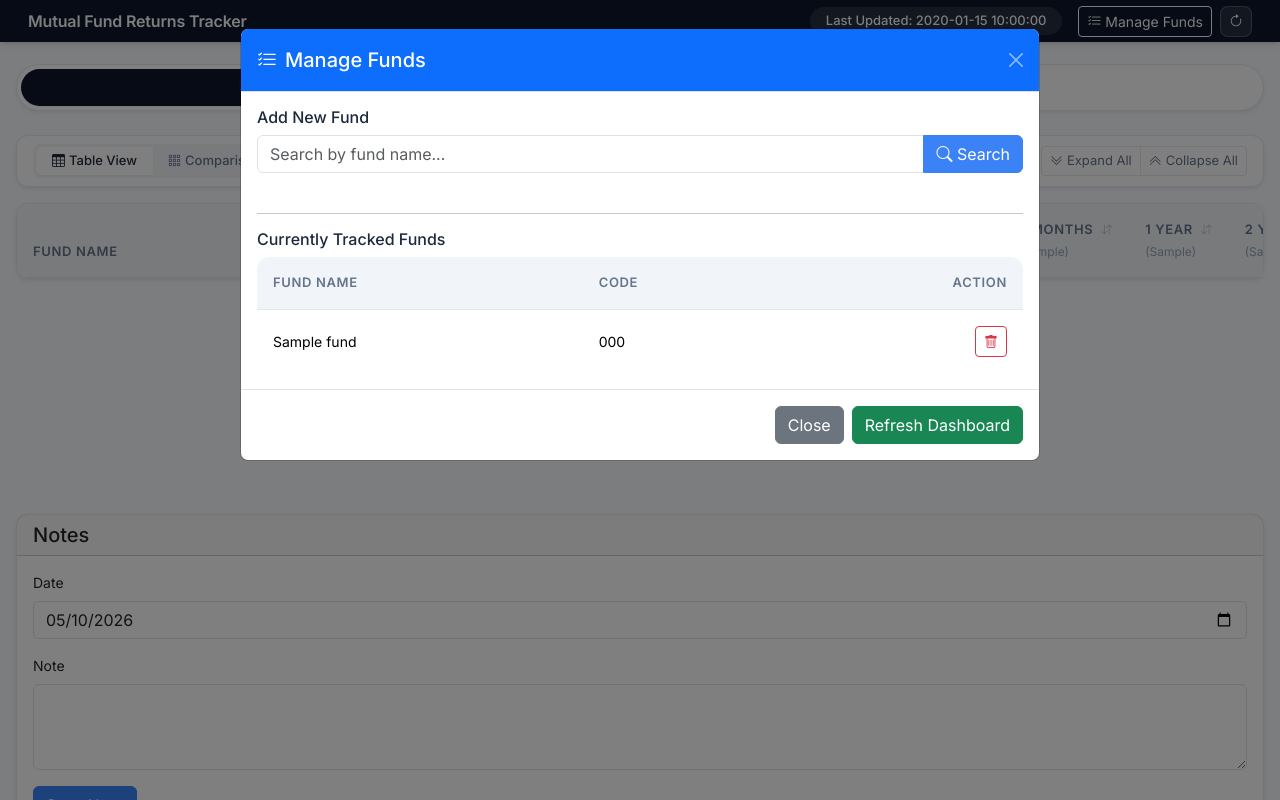
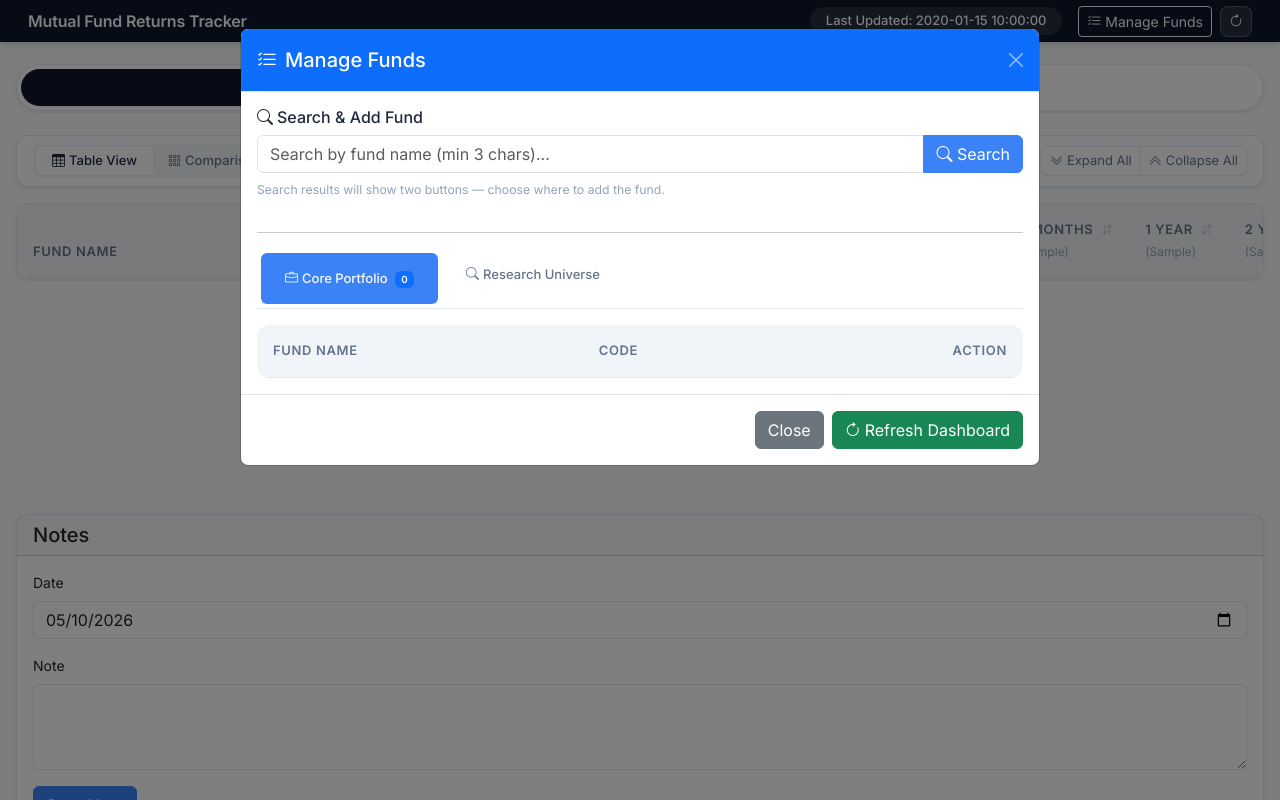
Before and after one commit to ishankgp/MF_return_tracker, a Flask app: template templates/index.html in a window 1280 px wide, after a click on "Manage Funds". Run offline with Flask 3, Linux system fonts and the light colour scheme; the template is opened without the code that fills it: most values are stand-ins (such as "Sample title", 1, 10 or a date in 2020); lists and menus that the app fills with data are empty; some libraries are stand-ins or nearby versions.

Commit message:
feat: implement research fund management CRUD operations, add persistence for research fund data, and optimize frontend sorting with static assets.

```diff
--- a/app.py
+++ b/app.py
@@ -1,6 +1,6 @@
 from flask import Flask, render_template, send_from_directory, jsonify, request, redirect, url_for, flash, session
 
-from fetch_mf_returns import fetch_funds_data, load_funds, add_fund, remove_fund
+from fetch_mf_returns import fetch_funds_data, load_funds, add_fund, remove_fund, add_research_fund, remove_research_fund, load_research_funds
 import json
 from datetime import datetime, timedelta
 from functools import wraps
@@ -449,6 +449,43 @@ def api_remove_fund(code):
         return jsonify({"success": True, "message": "Fund removed successfully"})
     return jsonify({"error": "Fund not found or error removing"}), 400
 
+# Research Funds Management
+@app.route('/api/research-funds', methods=['POST'])
+@login_required
+def api_add_research_fund():
+    data = request.json
+    name = data.get('name')
+    code = data.get('code')
+    if not name or not code:
+        return jsonify({"error": "Name and code required"}), 400
+
+    if add_research_fund(name, str(code)):
+        # Clear cache so next fetch gets new fund
+        memory_cache.clear()
+        if redis_client:
+            for key in redis_client.scan_iter("get_cached_data:*"):
+                redis_client.delete(key)
+        return jsonify({"success": True, "message": "Fund added to research"})
+    return jsonify({"error": "Fund already in research or error adding"}), 400
+
+@app.route('/api/research-funds/<code>', methods=['DELETE'])
+@login_required
+def api_remove_research_fund(code):
+    if remove_research_fund(str(code)):
+        # Clear cache so next fetch reflects removal
+        memory_cache.clear()
+        if redis_client:
+            for key in redis_client.scan_iter("get_cached_data:*"):
+                redis_client.delete(key)
+        return jsonify({"success": True, "message": "Fund removed from research"})
+    return jsonify({"error": "Fund not found in research or error removing"}), 400
+
+@app.route('/api/research-funds', methods=['GET'])
+@login_required
+def api_get_research_funds():
+    """Get all research funds (raw list, not fetched data)"""
+    return jsonify(load_research_funds())
+
 # Notes Management
 NOTES_FILE = os.path.join(DATA_DIR, 'notes.json')
 CSV_FILE = os.path.join(DATA_DIR, 'mutual_fund_returns.csv')
--- a/static/app.js
+++ b/static/app.js
@@ -417,6 +417,11 @@
             const fundSearchResults = document.getElementById('fundSearchResults');
             const refreshAfterManageBtn = document.getElementById('refreshAfterManageBtn');
 
+            // Allow Enter key to trigger search
+            fundSearchInput?.addEventListener('keydown', (e) => {
+                if (e.key === 'Enter') fundSearchBtn?.click();
+            });
+
             fundSearchBtn?.addEventListener('click', async () => {
                 const query = fundSearchInput.value.trim();
                 if (query.length < 3) {
@@ -436,21 +441,39 @@
                             fundSearchResults.innerHTML = '<div class="list-group-item text-muted">No funds found</div>';
                         } else {
                             results.forEach(fund => {
-                                const btn = document.createElement('button');
-                                btn.className = 'list-group-item list-group-item-action d-flex justify-content-between align-items-center';
-                                btn.innerHTML = `
-                                    <div>
-                                        <h6 class="mb-0">${fund.schemeName}</h6>
+                                const div = document.createElement('div');
+                                div.className = 'list-group-item d-flex justify-content-between align-items-center';
+                                const safeName = fund.schemeName.replace(/"/g, '&quot;');
+                                div.innerHTML = `
+                                    <div class="flex-grow-1 me-2" style="min-width:0;">
+                                        <h6 class="mb-0 text-truncate">${fund.schemeName}</h6>
                                         <small class="text-muted">Code: ${fund.schemeCode}</small>
                                     </div>
-                                    <span class="btn btn-sm btn-success add-fund-btn" data-code="${fund.schemeCode}" data-name="${fund.schemeName}">Add</span>
+                                    <div class="btn-group btn-group-sm flex-shrink-0" role="group">
+                                        <button class="btn btn-success add-portfolio-btn"
+                                                data-code="${fund.schemeCode}"
+                                                data-name="${safeName}"
+                                                title="Add to Core Portfolio">
+                                            <i class="bi bi-briefcase me-1"></i>Portfolio
+                                        </button>
+                                        <button class="btn btn-info text-white add-research-btn"
+                                                data-code="${fund.schemeCode}"
+                                                data-name="${safeName}"
+                                                title="Add to Research Universe">
+                                            <i class="bi bi-search me-1"></i>Research
+                                        </button>
+                                    </div>
                                 `;
-                                fundSearchResults.appendChild(btn);
+                                fundSearchResults.appendChild(div);
                             });
 
-                            // Add listeners to new add buttons
-                            document.querySelectorAll('.add-fund-btn').forEach(btn => {
-                                btn.addEventListener('click', handleAddFund);
+                            // Add listeners for portfolio add buttons
+                            document.querySelectorAll('.add-portfolio-btn').forEach(btn => {
+                                btn.addEventListener('click', (e) => handleAddFund(e, '/api/funds', 'Portfolio'));
+                            });
+                            // Add listeners for research add buttons
+                            document.querySelectorAll('.add-research-btn').forEach(btn => {
+                                btn.addEventListener('click', (e) => handleAddFund(e, '/api/research-funds', 'Research'));
                             });
                         }
                     }
@@ -463,45 +486,61 @@
                 }
             });
 
-            async function handleAddFund(e) {
+            async function handleAddFund(e, apiUrl, destination) {
                 const btn = e.currentTarget;
                 const code = btn.dataset.code;
                 const name = btn.dataset.name;
 
+                // Disable both sibling buttons
+                const btnGroup = btn.closest('.btn-group');
+                const allBtns = btnGroup ? btnGroup.querySelectorAll('button') : [btn];
+
                 btn.innerHTML = '<span class="spinner-border spinner-border-sm"></span>';
-                btn.disabled = true;
+                allBtns.forEach(b => b.disabled = true);
 
                 try {
-                    const response = await fetch('/api/funds', {
+                    const response = await fetch(apiUrl, {
                         method: 'POST',
                         headers: { 'Content-Type': 'application/json' },
                         body: JSON.stringify({ code, name })
                     });
 
-                    const data = await response.json();
+                    let data;
+                    const contentType = response.headers.get("content-type");
+                    if (contentType && contentType.indexOf("application/json") !== -1) {
+                        data = await response.json();
+                    } else {
+                        data = { error: 'Server returned non-JSON response' };
+                    }
                     if (response.ok) {
                         btn.className = 'btn btn-sm btn-secondary';
-                        btn.textContent = 'Added';
-                        alert('Fund added successfully! Refresh dashboard to see changes.');
+                        btn.innerHTML = `<i class="bi bi-check-lg"></i> Added to ${destination}`;
+                        // Re-enable the other button
+                        allBtns.forEach(b => { if (b !== btn) b.disabled = false; });
                     } else {
-                        alert(data.error || 'Error adding fund');
-                        btn.innerHTML = 'Add';
-                        btn.disabled = false;
+                        alert(data.error || `Error adding fund to ${destination}`);
+                        btn.innerHTML = destination === 'Portfolio'
+                            ? '<i class="bi bi-briefcase me-1"></i>Portfolio'
+                            : '<i class="bi bi-search me-1"></i>Research';
+                        allBtns.forEach(b => b.disabled = false);
                     }
                 } catch (error) {
                     console.error('Error adding fund:', error);
-                    alert('Error adding fund');
-                    btn.innerHTML = 'Add';
-                    btn.disabled = false;
+                    alert(`Error adding fund to ${destination}`);
+                    btn.innerHTML = destination === 'Portfolio'
+                        ? '<i class="bi bi-briefcase me-1"></i>Portfolio'
+                        : '<i class="bi bi-search me-1"></i>Research';
+                    allBtns.forEach(b => b.disabled = false);
                 }
             }
 
+            // Remove portfolio fund handler
             document.querySelectorAll('.remove-fund-btn').forEach(btn => {
                 btn.addEventListener('click', async (e) => {
                     const code = e.currentTarget.dataset.code;
                     const name = e.currentTarget.dataset.name;
 
-                    if (confirm(`Are you sure you want to remove ${name}?`)) {
+                    if (confirm(`Remove "${name}" from portfolio?`)) {
                         const targetBtn = e.currentTarget;
                         targetBtn.innerHTML = '<span class="spinner-border spinner-border-sm"></span>';
                         targetBtn.disabled = true;
@@ -529,6 +568,87 @@
                 });
             });
 
+            // --- Research Funds Tab in Modal ---
+            async function loadResearchFundsList() {
+                const tbody = document.getElementById('researchFundsList');
+                if (!tbody) return;
+
+                try {
+                    const response = await fetch('/api/research-funds');
+                    if (response.ok) {
+                        const funds = await response.json();
+                        const countBadge = document.getElementById('researchFundCount');
+                        if (countBadge) countBadge.textContent = funds.length;
+
+                        tbody.innerHTML = '';
+                        if (funds.length === 0) {
+                            tbody.innerHTML = '<tr><td colspan="3" class="text-center text-muted py-3">No research funds configured</td></tr>';
+                            return;
+                        }
+
+                        funds.forEach(fund => {
+                            const tr = document.createElement('tr');
+                            tr.innerHTML = `
+                                <td>${fund.name}</td>
+                                <td>${fund.code}</td>
+                                <td class="text-end">
+                                    <button class="btn btn-sm btn-outline-danger remove-research-fund-btn" data-code="${fund.code}" data-name="${fund.name.replace(/"/g, '&quot;')}">
+                                        <i class="bi bi-trash"></i>
+                                    </button>
+                                </td>
+                            `;
+                            tbody.appendChild(tr);
+                        });
+
+                        // Attach remove handlers
+                        tbody.querySelectorAll('.remove-research-fund-btn').forEach(btn => {
+                            btn.addEventListener('click', handleRemoveResearchFund);
+                        });
+                    }
+                } catch (error) {
+                    console.error('Error loading research funds:', error);
+                    tbody.innerHTML = '<tr><td colspan="3" class="text-center text-danger">Error loading research funds</td></tr>';
+                }
+            }
+
+            async function handleRemoveResearchFund(e) {
+                const btn = e.currentTarget;
+                const code = btn.dataset.code;
+                const name = btn.dataset.name;
+
+                if (confirm(`Remove "${name}" from research universe?`)) {
+                    btn.innerHTML = '<span class="spinner-border spinner-border-sm"></span>';
+                    btn.disabled = true;
+
+                    try {
+                        const response = await fetch(`/api/research-funds/${code}`, {
+                            method: 'DELETE'
+                        });
+
+                        if (response.ok) {
+                            btn.closest('tr').remove();
+                            // Update count badge
+                            const countBadge = document.getElementById('researchFundCount');
+                            if (countBadge) countBadge.textContent = parseInt(countBadge.textContent) - 1;
+                        } else {
+                            const data = await response.json();
+                            alert(data.error || 'Error removing fund');
+                            btn.innerHTML = '<i class="bi bi-trash"></i>';
+                            btn.disabled = false;
+                        }
+                    } catch (error) {
+                        console.error('Error removing research fund:', error);
+                        alert('Error removing fund');
+                        btn.innerHTML = '<i class="bi bi-trash"></i>';
+                        btn.disabled = false;
+                    }
+                }
+            }
+
+            // Load research funds when modal opens or research tab is clicked
+            const manageFundsModal = document.getElementById('manageFundsModal');
+            manageFundsModal?.addEventListener('shown.bs.modal', loadResearchFundsList);
+
             refreshAfterManageBtn?.addEventListener('click', () => {
                 window.location.reload();
             });
--- a/templates/partials/_manage_funds_modal.html
+++ b/templates/partials/_manage_funds_modal.html
@@ -1,20 +1,22 @@
 <!-- Manage Funds Modal -->
 <div class="modal fade" id="manageFundsModal" tabindex="-1" aria-labelledby="manageFundsModalLabel" aria-hidden="true">
-    <div class="modal-dialog modal-lg">
+    <div class="modal-dialog modal-lg modal-dialog-scrollable">
         <div class="modal-content">
             <div class="modal-header bg-primary text-white">
                 <h5 class="modal-title" id="manageFundsModalLabel"><i class="bi bi-list-check me-2"></i>Manage Funds</h5>
                 <button type="button" class="btn-close btn-close-white" data-bs-dismiss="modal" aria-label="Close"></button>
             </div>
             <div class="modal-body">
+                <!-- Search Section -->
                 <div class="row mb-4">
                     <div class="col-md-12">
-                        <h6>Add New Fund</h6>
-                        <div class="input-group mb-3">
-                            <input type="text" id="fundSearchInput" class="form-control" placeholder="Search by fund name..." aria-label="Search">
+                        <h6><i class="bi bi-search me-1"></i>Search & Add Fund</h6>
+                        <div class="input-group mb-2">
+                            <input type="text" id="fundSearchInput" class="form-control" placeholder="Search by fund name (min 3 chars)..." aria-label="Search">
                             <button class="btn btn-primary" type="button" id="fundSearchBtn"><i class="bi bi-search"></i> Search</button>
                         </div>
-                        <div id="fundSearchResults" class="list-group" style="max-height: 200px; overflow-y: auto;">
+                        <small class="text-muted d-block mb-2">Search results will show two buttons — choose where to add the fund.</small>
+                        <div id="fundSearchResults" class="list-group" style="max-height: 250px; overflow-y: auto;">
                             <!-- Search results will appear here -->
                         </div>
                     </div>
@@ -22,12 +24,28 @@
 
                 <hr>
 
-                <div class="row">
-                    <div class="col-md-12">
-                        <h6>Currently Tracked Funds</h6>
-                        <div class="table-responsive">
+                <!-- Tabbed view of existing funds -->
+                <ul class="nav nav-tabs" id="manageFundsTabs" role="tablist">
+                    <li class="nav-item" role="presentation">
+                        <button class="nav-link active" id="manage-portfolio-tab" data-bs-toggle="tab" data-bs-target="#manage-portfolio-pane" type="button" role="tab">
+                            <i class="bi bi-briefcase me-1"></i>Core Portfolio
+                            <span class="badge bg-primary ms-1" id="portfolioFundCount">{{ funds|selectattr('is_portfolio')|list|length }}</span>
+                        </button>
+                    </li>
+                    <li class="nav-item" role="presentation">
+                        <button class="nav-link" id="manage-research-tab" data-bs-toggle="tab" data-bs-target="#manage-research-pane" type="button" role="tab">
+                            <i class="bi bi-search me-1"></i>Research Universe
+                            <span class="badge bg-info ms-1" id="researchFundCount"></span>
+                        </button>
+                    </li>
+                </ul>
+
+                <div class="tab-content pt-3" id="manageFundsTabContent">
+                    <!-- Portfolio Funds Tab -->
+                    <div class="tab-pane fade show active" id="manage-portfolio-pane" role="tabpanel">
+                        <div class="table-responsive" style="max-height: 300px; overflow-y: auto;">
                             <table class="table table-sm table-hover align-middle">
-                                <thead>
+                                <thead class="table-light sticky-top">
                                     <tr>
                                         <th>Fund Name</th>
                                         <th>Code</th>
@@ -35,7 +53,7 @@
                                     </tr>
                                 </thead>
                                 <tbody id="trackedFundsList">
-                                    {% for fund in funds %}
+                                    {% for fund in funds if fund.is_portfolio %}
                                     <tr>
                                         <td>{{ fund.name }}</td>
                                         <td>{{ fund.code }}</td>
@@ -50,11 +68,34 @@
                             </table>
                         </div>
                     </div>
+
+                    <!-- Research Funds Tab -->
+                    <div class="tab-pane fade" id="manage-research-pane" role="tabpanel">
+                        <div class="table-responsive" style="max-height: 300px; overflow-y: auto;">
+                            <table class="table table-sm table-hover align-middle">
+                                <thead class="table-light sticky-top">
+                                    <tr>
+                                        <th>Fund Name</th>
+                                        <th>Code</th>
+                                        <th class="text-end">Action</th>
+                                    </tr>
+                                </thead>
+                                <tbody id="researchFundsList">
+                                    <!-- Loaded dynamically via JS -->
+                                    <tr>
+                                        <td colspan="3" class="text-center text-muted py-3">
+                                            <span class="spinner-border spinner-border-sm me-2" role="status"></span>Loading research funds...
+                                        </td>
+                                    </tr>
+                                </tbody>
+                            </table>
+                        </div>
+                    </div>
                 </div>
             </div>
             <div class="modal-footer">
                 <button type="button" class="btn btn-secondary" data-bs-dismiss="modal">Close</button>
-                <button type="button" class="btn btn-success" id="refreshAfterManageBtn">Refresh Dashboard</button>
+                <button type="button" class="btn btn-success" id="refreshAfterManageBtn"><i class="bi bi-arrow-clockwise me-1"></i>Refresh Dashboard</button>
             </div>
         </div>
     </div>
```
Also changed, not shown: fetch_mf_returns.py (+55 -10 lines).
